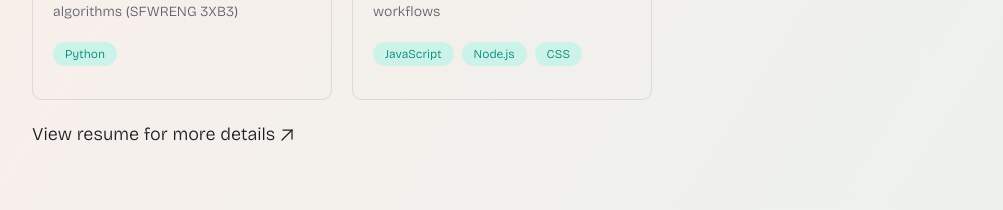
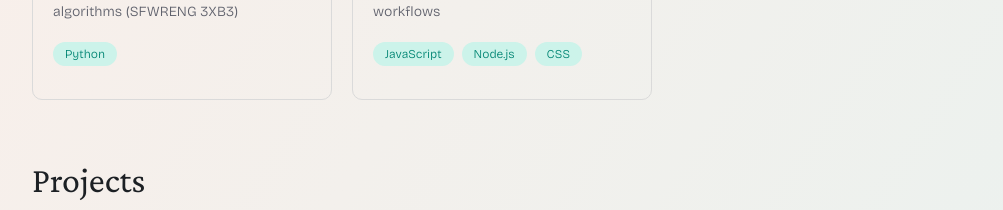
Before and after one commit to owengretzinger/personal-website-v2, a Next.js app: page / in a window 1280 px wide. Shown: the part 820-1030 px from the top of the page, without its empty margins (96-1099 px from the left). Built offline with nearby package versions, Linux system fonts and the light colour scheme; no server answers; the database is empty.

Commit message:
Remove resume for now

```diff
--- a/src/app/page.tsx
+++ b/src/app/page.tsx
@@ -55,11 +55,11 @@ export default function Home() {
               />
             ))}
           </div>
-          <LinkWithUpRightArrow
+          {/* <LinkWithUpRightArrow
             text="View resume for more details"
             href="/Owen Gretzinger Resume.pdf"
             prefetch={false}
-          />
+          /> */}
         </section>
         <section className="flex w-full flex-col gap-[20px]">
           <h1 className="font-header text-4xl">Projects</h1>
```
